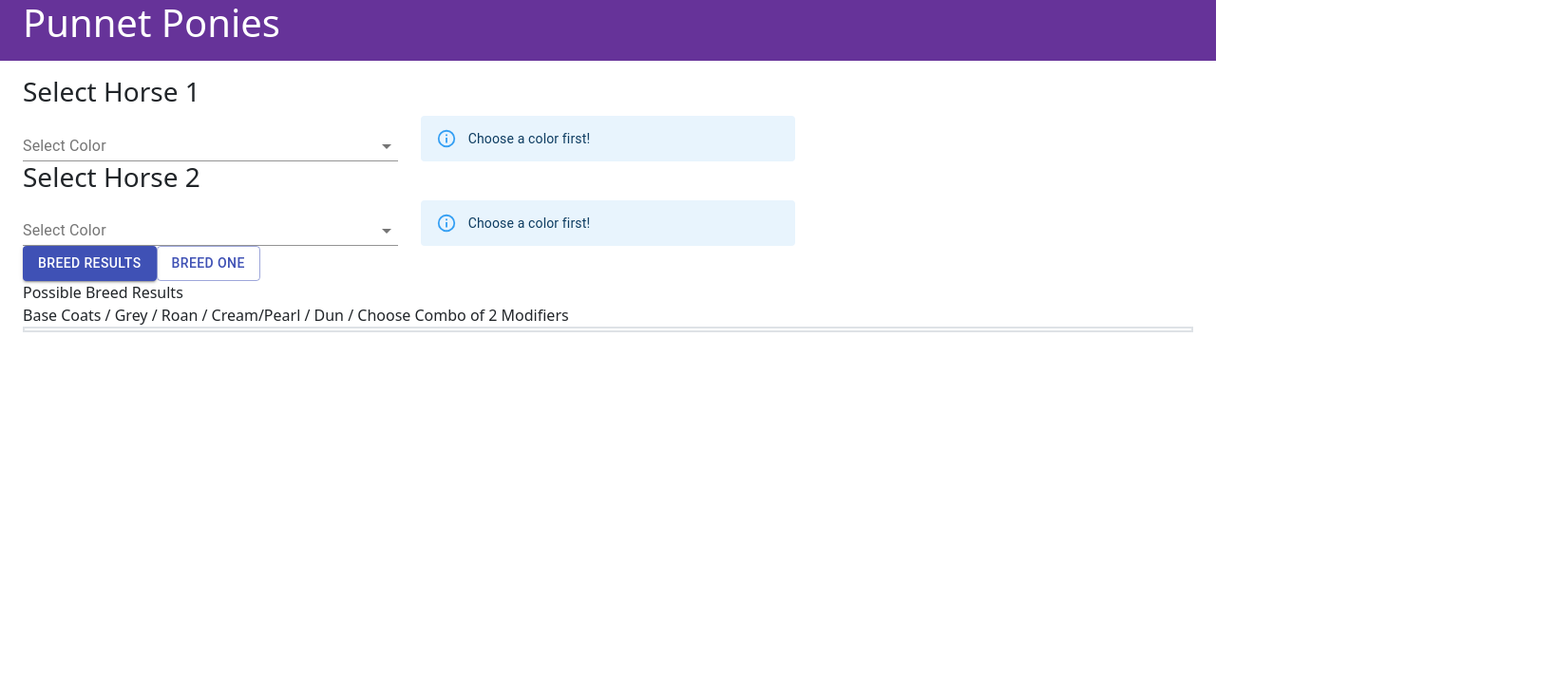
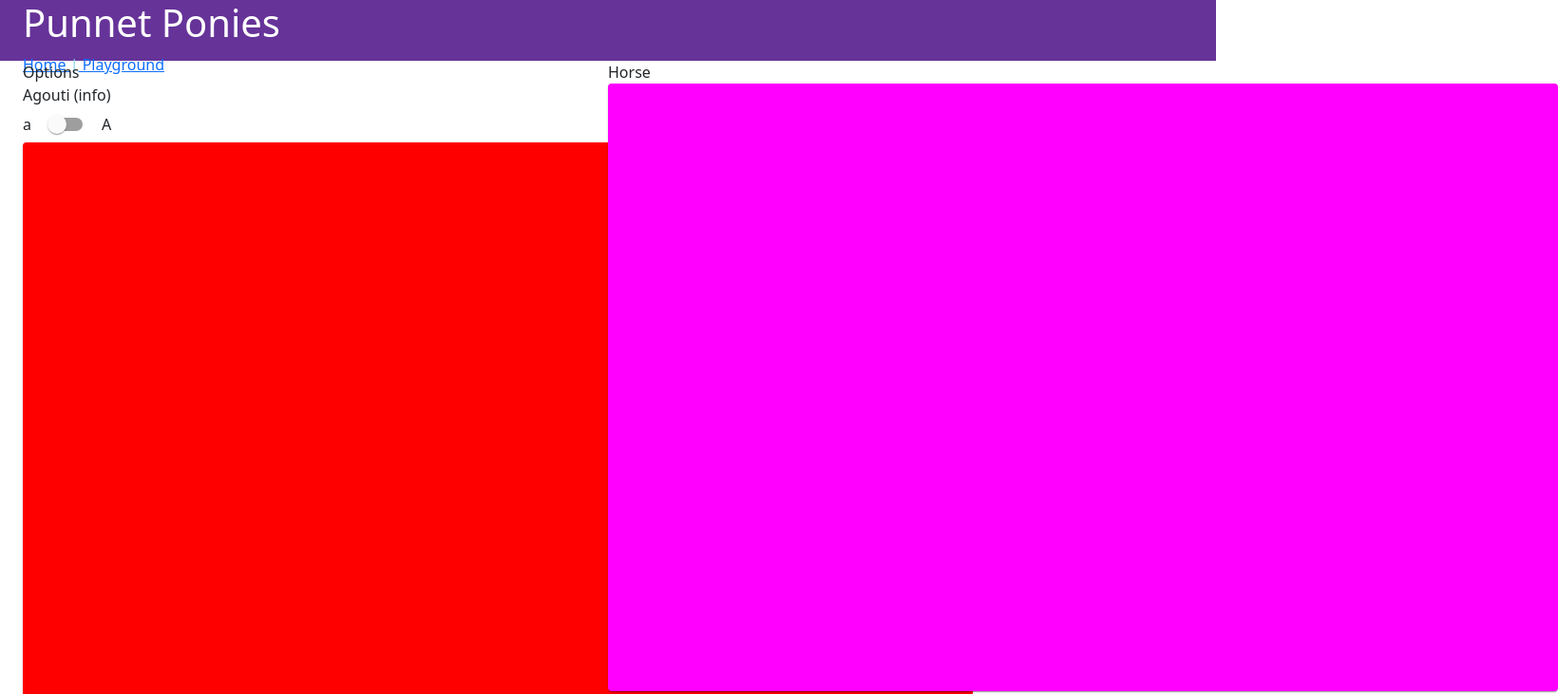
Before and after one commit to jennego/punnett-ponies, a React (Create React App) app: page /playground in a window 1280 px wide. Shown: the top 731 px of the page at 95% size, 1640 px wide, since content can reach past the window. Built offline with nearby package versions, Linux system fonts and the light colour scheme; what combos would draw is missing.

Commit message:
add react router, begin another page

```diff
--- a/package.json
+++ b/package.json
@@ -14,6 +14,7 @@
     "js-combinatorics": "^1.5.3",
     "react": "^17.0.2",
     "react-dom": "^17.0.2",
+    "react-router-dom": "^6.1.1",
     "react-scripts": "4.0.3",
     "reactstrap": "^8.9.0",
     "web-vitals": "^1.0.1"
--- a/src/App.js
+++ b/src/App.js
@@ -4,13 +4,12 @@ import IndexPage from "./pages/main";
 import "bootstrap/dist/css/bootstrap.css";
 import Header from "./components/header";
 import InfoBox from "./components/infobox";
+import Routes from "./routes/routes";
 
 function App() {
   return (
     <div className="App">
-      <Header />
-      {/* <InfoBox /> */}
-      <IndexPage />
+      <Header /> {/* <InfoBox /> */}
     </div>
   );
 }
--- a/src/components/header.js
+++ b/src/components/header.js
@@ -1,9 +1,14 @@
 import React from "react";
 import Container from "@material-ui/core/Container";
+import { Link } from "react-router-dom";
+
 const Header = () => (
   <div style={{ background: "rebeccapurple", color: "white", height: "4rem" }}>
     <Container fluid>
       <h1> Punnet Ponies </h1>
+      <div style={{ color: "skyblue" }}>
+        <Link to="/"> Home </Link> |<Link to="/playground"> Playground </Link>
+      </div>
     </Container>
   </div>
 );
--- a/src/index.js
+++ b/src/index.js
@@ -3,10 +3,13 @@ import ReactDOM from "react-dom";
 import "./index.css";
 import App from "./App";
 import reportWebVitals from "./reportWebVitals";
+import Routes from "./routes/routes";
 
 ReactDOM.render(
   <React.StrictMode>
-    <App />
+    <Routes>
+      <App />
+    </Routes>
   </React.StrictMode>,
   document.getElementById("root")
 );
--- /dev/null
+++ b/src/pages/playground.js
@@ -0,0 +1,36 @@
+import React from "react";
+import { Grid, Button, Container, Paper, Switch } from "@material-ui/core";
+
+const Playground = () => {
+  return (
+    <Container>
+      <Grid container>
+        <Grid item md={6}>
+          Options
+          <div>
+            Agouti (info)
+            <Grid component="label" container alignItems="center" spacing={1}>
+              <Grid item>a</Grid>
+              <Grid item>
+                <Switch />
+              </Grid>
+              <Grid item>A</Grid>
+            </Grid>
+          </div>
+          <Paper
+            style={{ height: "80vh", width: "1000px", background: "red" }}
+          />
+        </Grid>
+
+        <Grid item md={6}>
+          Horse
+          <Paper
+            style={{ height: "80vh", width: "1000px", background: "magenta" }}
+          />
+        </Grid>
+      </Grid>
+    </Container>
+  );
+};
+
+export default Playground;
--- /dev/null
+++ b/src/routes/routes.js
@@ -0,0 +1,16 @@
+import React from "react";
+import IndexPage from "../pages/main";
+import Playground from "../pages/playground";
+import { BrowserRouter, Routes as Router, Route } from "react-router-dom";
+
+const Routes = ({ children }) => (
+  <BrowserRouter>
+    {children}
+    <Router>
+      <Route path="/" element={<IndexPage />} />
+      <Route path="/playground" element={<Playground />} />
+    </Router>
+  </BrowserRouter>
+);
+
+export default Routes;
```
Also changed, not shown: 1 other file (tests, documents, lock files or other folders).
